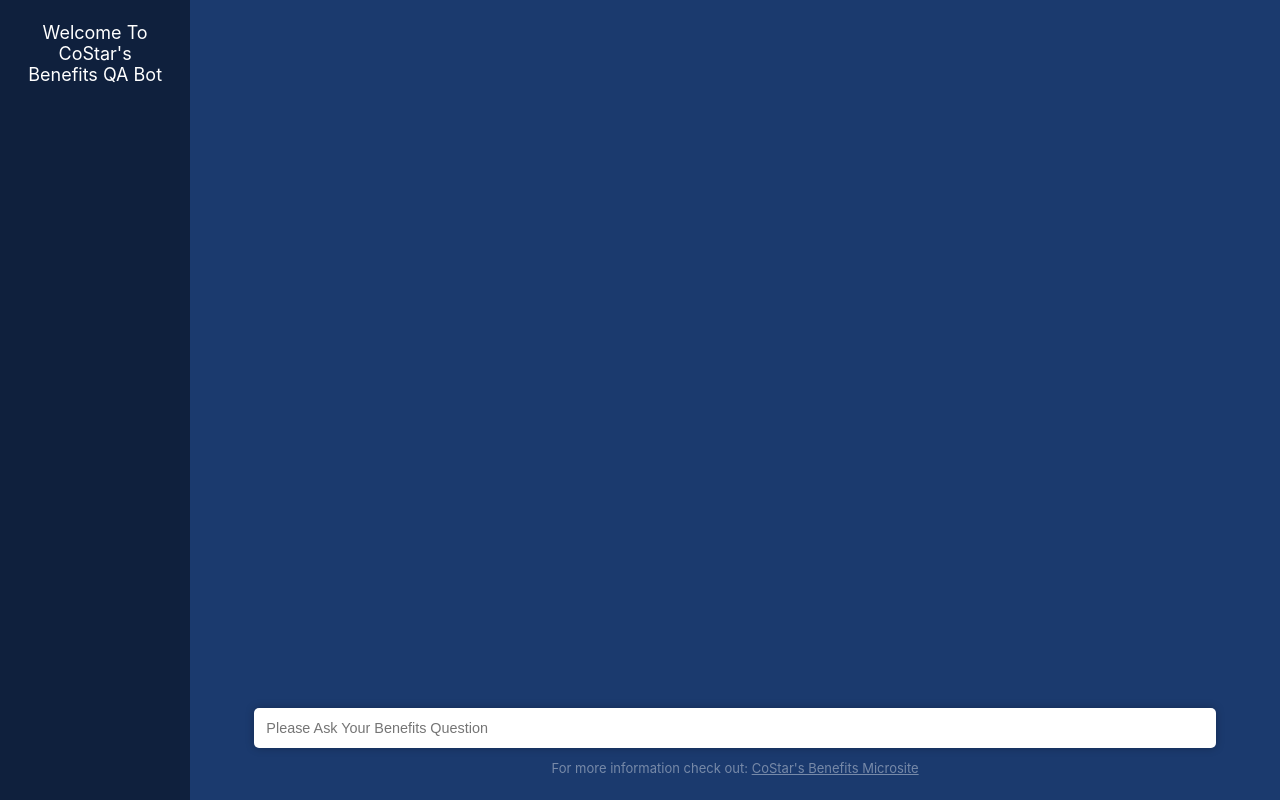
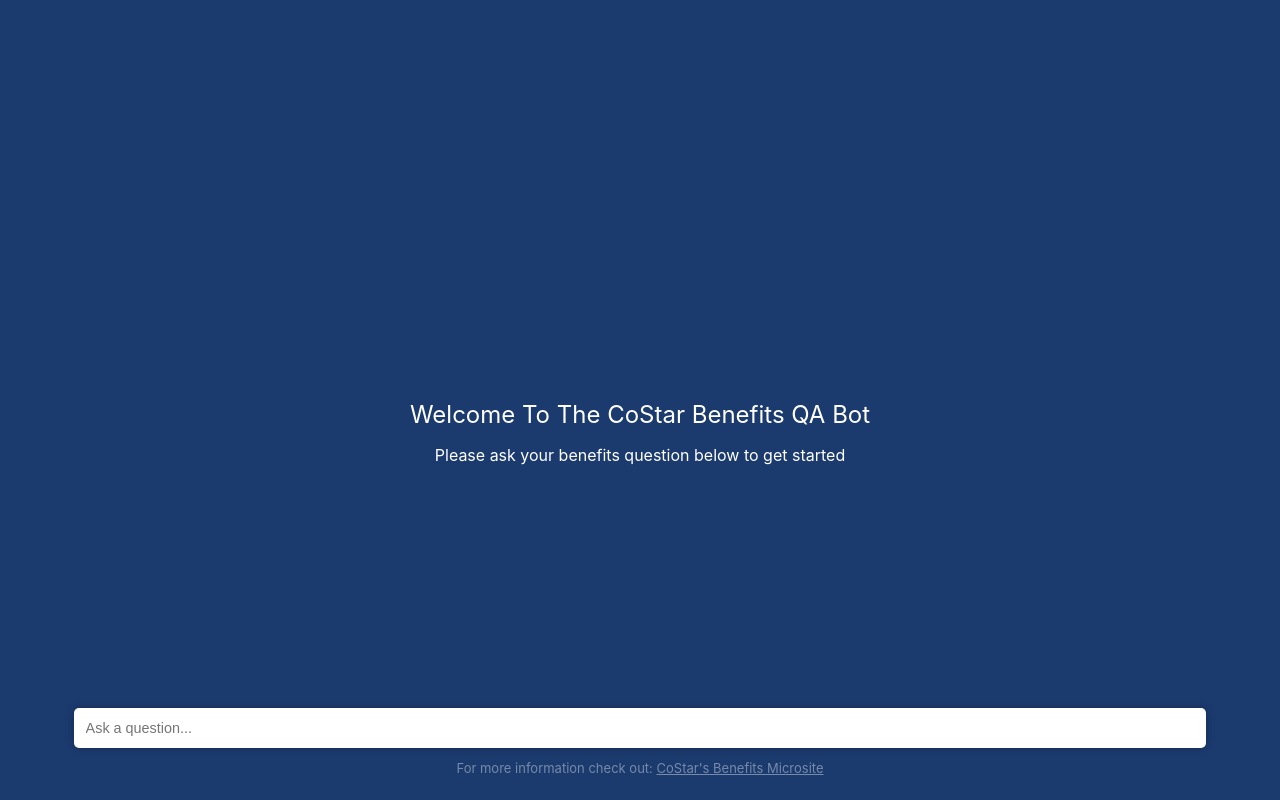
Before and after one commit to sullivanyoung/langchain-bot-fe, a React (Create React App) app: page / in a window 1280 px wide. Built offline with nearby package versions, Linux system fonts and the light colour scheme; the HTML template or start-up script is replaced by a standard one.

Commit message:
remove sidebar and add welcome message

```diff
--- a/src/App.css
+++ b/src/App.css
@@ -8,26 +8,6 @@
   bottom: 0;
   right: 0;
   left: 0;
-}
-
-.sidemenu {
-  width: 200px;
-  padding: 10px;
-  background-color: #0f203d;
-}
-
-@media (max-width: 600px) {
-  .sidemenu {
-    display: none;
-  }
-}
-
-.side-menu-button {
-  padding: 12px;
-  border-radius: 5px;
-  text-align: center;
-  transition: ease 0.25s;
-  font-size: large;
 }
 
 .chatbox {
@@ -141,3 +121,12 @@
   border-radius: 7.5px;
   text-align: center;
 }
+
+.welcome {
+  font-size: x-large;
+  margin-top: 400px;
+}
+
+.get-started {
+  font-size: medium;
+}
--- a/src/App.js
+++ b/src/App.js
@@ -64,13 +64,16 @@
 
   return (
     <div className="App">
-      <aside className="sidemenu">
-        <div className="side-menu-button">
-          Welcome To CoStar's Benefits QA Bot
-        </div>
-      </aside>
       <section className="chatbox">
         <div className="chat-history">
+          {history.length === 0 && (
+            <div className="welcome">
+              Welcome To The CoStar Benefits QA Bot
+              <p className="get-started">
+                Please ask your benefits question below to get started
+              </p>
+            </div>
+          )}
           <Chat history={history} />
           <div ref={messagesEndRef} />
         </div>
@@ -81,7 +84,7 @@
               disabled={isLoading ? true : false}
               rows={1}
               className="chat-input-text"
-              placeholder="Please Ask Your Benefits Question"
+              placeholder="Ask a question..."
               onChange={(event) => setQuestion(event.target.value)}
               onKeyDown={handleKeyDown}
               tabIndex={0}
```
